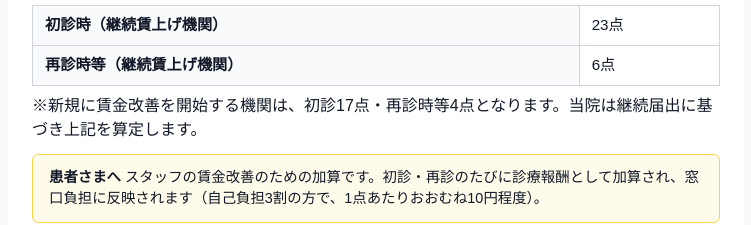
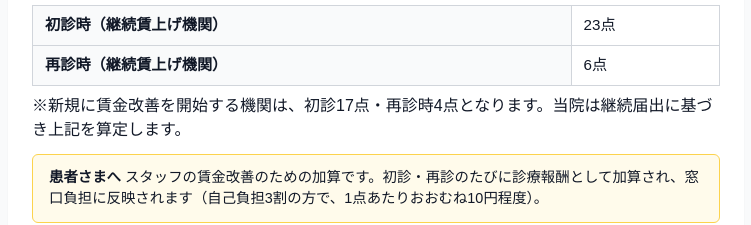
Before and after one commit to KyoheiSuzuki19/shisetsu-keiji-2026, a plain HTML site: page publish/yuzawa/index.html in a window 1280 px wide. Shown: the part 1457-1682 px from the top of the page, without its empty margins (264-1015 px from the left). Drawn offline with nearby package versions, Linux system fonts and the light colour scheme.

Commit message:
池袋・湖北台・湯沢：ベースアップ評価料の再診時表記から等を削除

```diff
--- a/publish/yuzawa/index.html
+++ b/publish/yuzawa/index.html
@@ -93,8 +93,8 @@
 <div class="body">当院は、医療従事者（医師・歯科医師を除く）の賃金改善の取組を継続しており、令和8年6月1日より「外来・在宅ベースアップ評価料（Ⅰ）」の施設基準に適合し、届出を行っております（令和8年5月15日・区分変更・継続届出）。<br>
 本評価料による収入は、すべて対象職員の賃金改善（基本給等の引上げ）に充当します。<br>
 国が定めた算定要件に従い、下表のとおり診療報酬点数を算定します。</div>
-<table class="points-table"><tbody><tr><th scope="row">初診時（継続賃上げ機関）</th><td>23点</td></tr><tr><th scope="row">再診時等（継続賃上げ機関）</th><td>6点</td></tr></tbody></table>
-<p class="footnote">※新規に賃金改善を開始する機関は、初診17点・再診時等4点となります。当院は継続届出に基づき上記を算定します。</p>
+<table class="points-table"><tbody><tr><th scope="row">初診時（継続賃上げ機関）</th><td>23点</td></tr><tr><th scope="row">再診時（継続賃上げ機関）</th><td>6点</td></tr></tbody></table>
+<p class="footnote">※新規に賃金改善を開始する機関は、初診17点・再診時4点となります。当院は継続届出に基づき上記を算定します。</p>
 <aside class="patient-note web-only"><strong>患者さまへ</strong> スタッフの賃金改善のための加算です。初診・再診のたびに診療報酬として加算され、窓口負担に反映されます（自己負担3割の方で、1点あたりおおむね10円程度）。
 </aside>
 </section>
@@ -198,7 +198,7 @@
 
   <footer class="max-w-3xl mx-auto px-4 py-8 text-center text-xs text-gray-500">
     <p>保険医療機関における施設基準等の届出に基づく掲示（令和8年度（2026年）診療報酬改定）</p>
-    <p class="mt-1 text-gray-400">掲示データ更新：2026-05-26 19:27（JST）</p>
+    <p class="mt-1 text-gray-400">掲示データ更新：2026-05-26 19:29（JST）</p>
     <p class="mt-2"><a href="https://yuzawa-clinic.or.jp/" class="underline" style="color: var(--color-accent)">クリニック公式サイトへ</a></p>
   </footer>
 </body>
```
Also changed, not shown: 01-湖北台診療所/ホームページ用.html (+3 -3 lines), 01-湖北台診療所/院内掲示.html (+2 -2 lines), 03-みんなの血管外科池袋/ホームページ用.html (+3 -3 lines), 03-みんなの血管外科池袋/院内掲示.html (+2 -2 lines), 04-湯沢クリニック/ホームページ用.html (+3 -3 lines), 04-湯沢クリニック/院内掲示.html (+2 -2 lines), publish/ikebukuro/index.html (+3 -3 lines), publish/kohokudai/index.html (+3 -3 lines), wordpress-upload/ikebukuro/index.html (+3 -3 lines), wordpress-upload/ikebukuro/本文.html (+2 -2 lines), wordpress-upload/kohokudai/index.html (+3 -3 lines), wordpress-upload/kohokudai/本文.html (+2 -2 lines), wordpress-upload/yuzawa/index.html (+3 -3 lines), wordpress-upload/yuzawa/本文.html (+2 -2 lines), 3 other files.
